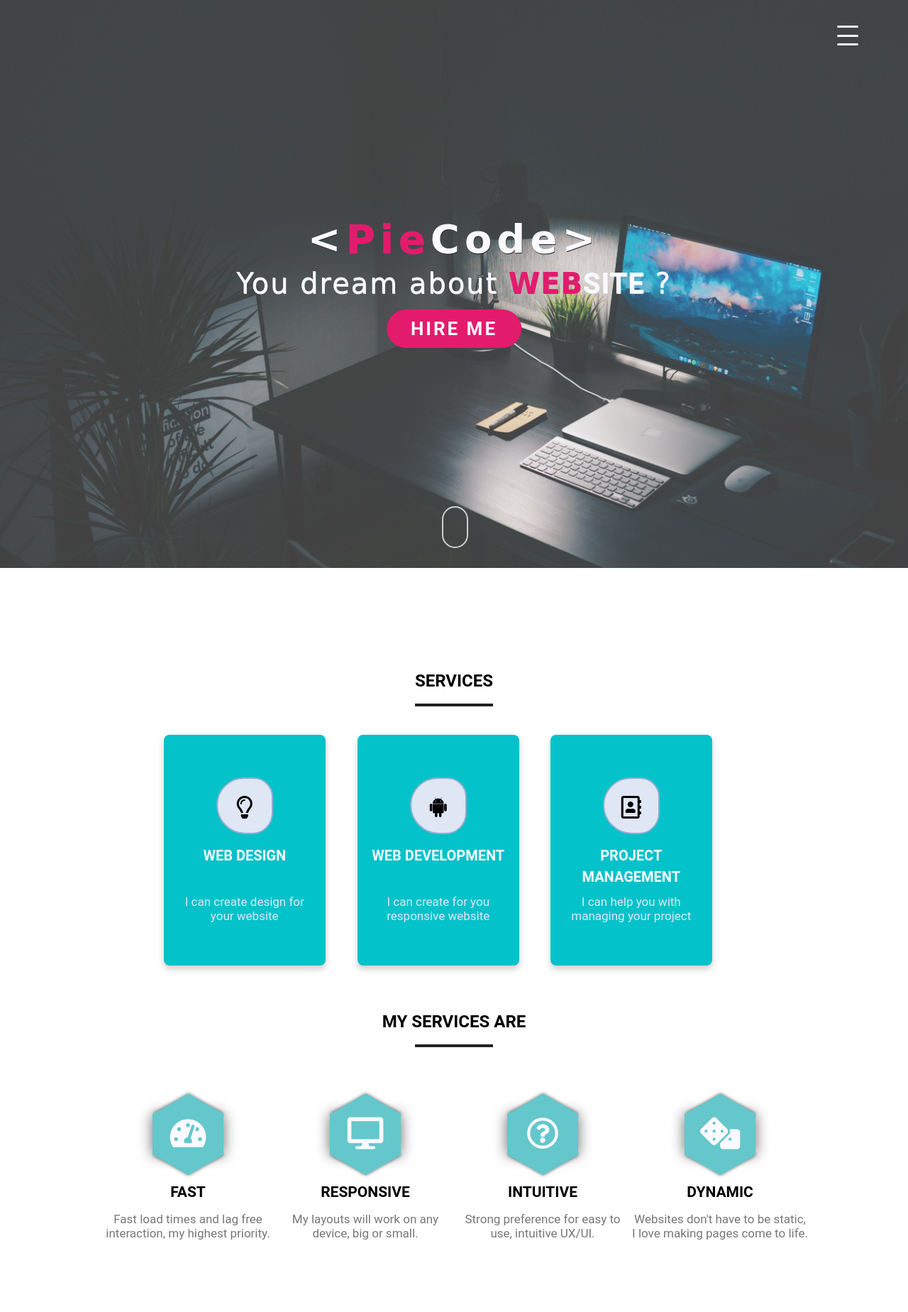
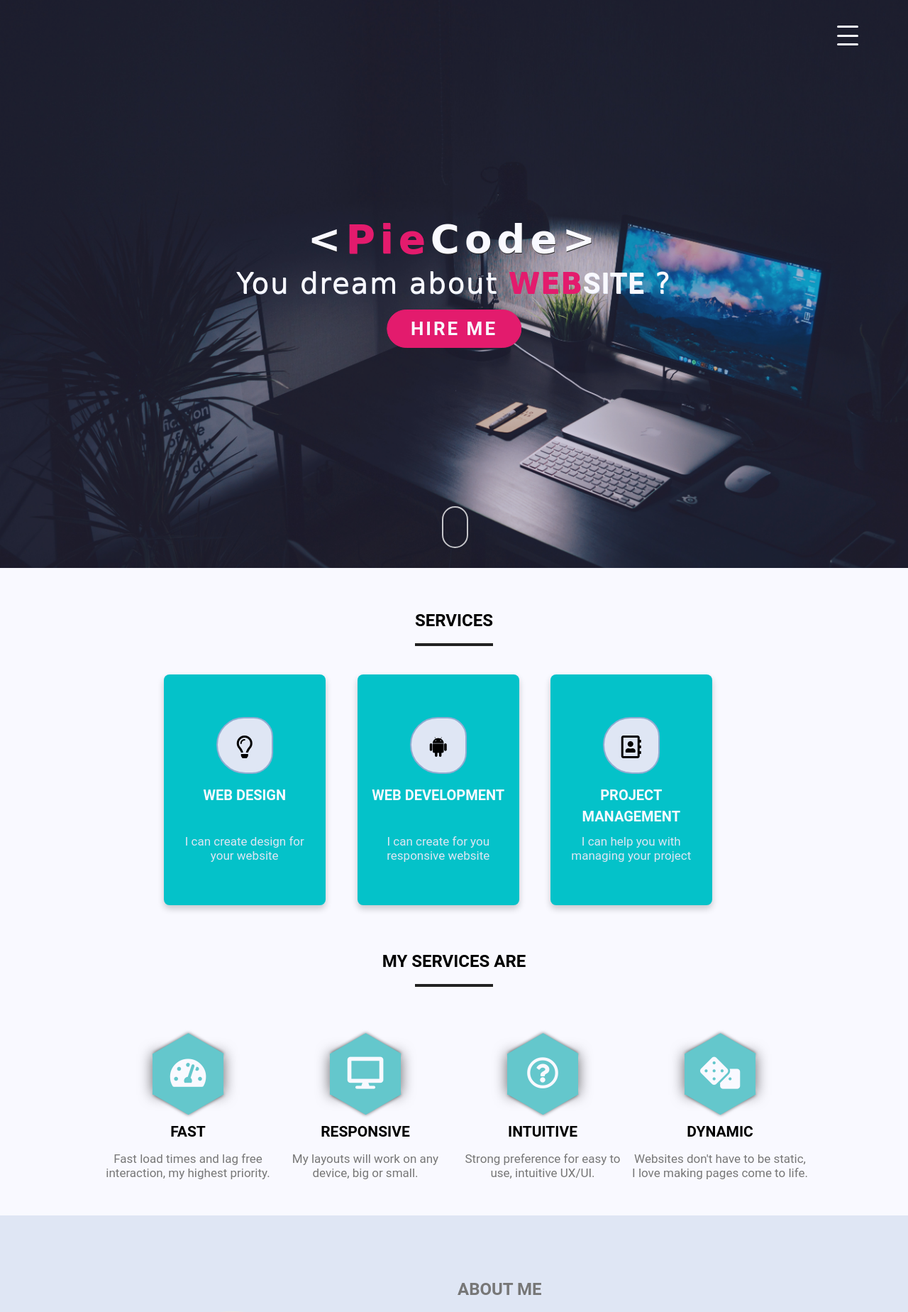
Before and after one commit to donataspiragis/aboutmee, a PHP site: page / in a window 1280 px wide. Shown: the top 1848 px of the page at 71% size. Run offline with PHP 8.4, Linux system fonts and the light colour scheme.

Commit message:
minimal design change

```diff
--- a/assets/history.css
+++ b/assets/history.css
@@ -1,3 +1,6 @@
+#hist-menu {
+    background-color: var(--color-secondary-light);
+}
 .histories {
     flex-direction: column;
     justify-content: center;
--- a/assets/main.css
+++ b/assets/main.css
@@ -13,6 +13,9 @@
 }
 @import url('https://fonts.googleapis.com/css?family=Arima+Madurai:300,400,500,700&display=swap&subset=latin-ext');
 @import url('https://fonts.googleapis.com/css?family=Roboto:400,700&display=swap&subset=latin-ext" rel="stylesheet');
+body {
+    background-color: #483D8B;
+}
 
 body,
 body * {
@@ -72,11 +75,11 @@ body * {
     background: var(--color-secondary-light) !important;
 }
 .section-margin {
-    margin-top: 85px;
-    margin-bottom: 15px;
+    margin-top: 0;
+    margin-bottom: 0;
 }
 .section-margin-nbtm {
-    margin-top: 85px;
+    margin-top: 0;
     margin-bottom: 0;
 }
 .grey-background {
--- a/assets/services.css
+++ b/assets/services.css
@@ -1,4 +1,6 @@
-
+#servic-men {
+    background-color: var(--color-secondary-light);
+}
 .container > #services {
     font-weight: 700;
     margin-top: 15px;
```
